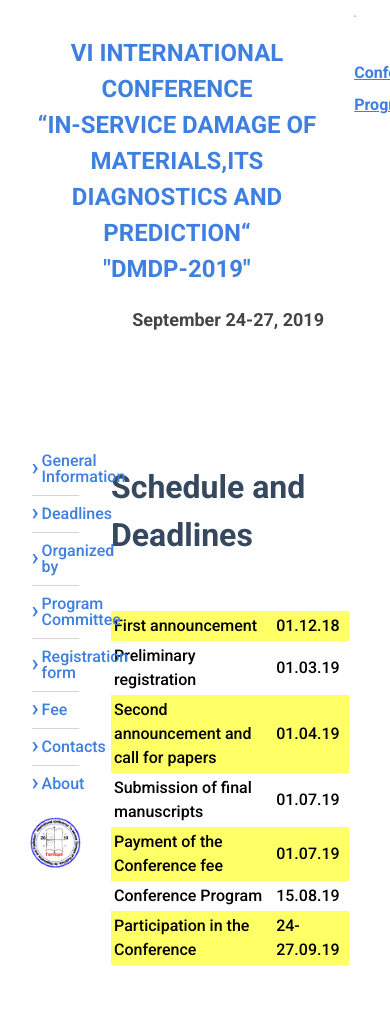
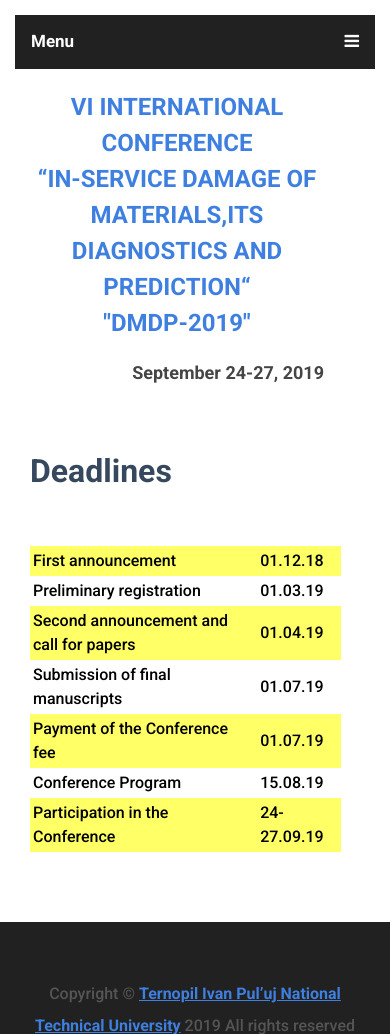
Before and after one commit to sivanchenko/dmdp.tntu.edu.ua, a Jekyll site: the page built from post/deadlines.md, in a window 390 px wide, cut to the strip 0-1034 px from the top of the page. Built offline with Jekyll 4.4.1, drawn with Linux system fonts in a browser that asks for light colours; nearby versions of some CDN libraries.

Commit message:
update structure, add new mobile menu without bootstrap, add logo.jpg

```diff
--- a/_layouts/default.html
+++ b/_layouts/default.html
@@ -11,6 +11,7 @@
     <link rel="stylesheet" href="{{ site.baseurl }}/assets/css/normalize.css">
     <link href="https://fonts.googleapis.com/css?family=Roboto:400,500,700&amp;subset=cyrillic" rel="stylesheet">
     <link rel="stylesheet" href="{{ site.baseurl }}/assets/css/main.css">
+    <link rel="stylesheet" href="https://cdnjs.cloudflare.com/ajax/libs/font-awesome/4.7.0/css/font-awesome.min.css">
 
     <script>
         (function(i,s,o,g,r,a,m){i['GoogleAnalyticsObject']=r;i[r]=i[r]||function(){
@@ -22,11 +23,77 @@
         ga('send', 'pageview');
 
     </script>
+
+    <script>
+        function myFunction() {
+          var x = document.getElementById("myLinks");
+          if (x.style.display === "block") {
+            x.style.display = "none";
+          } else {
+            x.style.display = "block";
+          }
+        }
+    </script>
+
 </head>
 <body class="main-page">
 
 <header class="page-header">
     <div class="container">
+
+        <div class="mobile-menu">
+                <div class="topnav">
+                    <a href="#home" class="active">Menu</a>
+                    <div id="myLinks">
+                            <ul class="main-nav__list">
+                                    <li class="main-nav__item">
+                                        <a href="/" class="main-nav__link">
+                                            General Information
+                                        </a>
+                                    </li>
+                                    <li class="main-nav__item">
+                                        <a href="/deadlines/" class="main-nav__link">
+                                            Deadlines
+                                        </a>
+                                    </li>
+                                    <li class="main-nav__item">
+                                        <a href="/organizedby/" class="main-nav__link">
+                                            Organized by
+                                        </a>
+                                    </li>
+                                    <li class="main-nav__item">
+                                        <a href="/programmcommittee/" class="main-nav__link">
+                                            Program Committee
+                                        </a>
+                                    </li>
+                                    <li class="main-nav__item">
+                                        <a href="/RegistrationForm/" class="main-nav__link">
+                                            Registration form
+                                        </a>
+                                    </li>
+                                    <li class="main-nav__item">
+                                        <a href="/fee/" class="main-nav__link">
+                                            Fee
+                                        </a>
+                                    </li>
+                                    <li class="main-nav__item">
+                                        <a href="/contacts/" class="main-nav__link">
+                                            Contacts
+                                        </a>
+                                    </li>
+                                    <li class="main-nav__item">
+                                        <a href="/assets/docs/Program-DMDP-2019.pdf" class="main-nav__link" target="_blank">
+                                            Conference Program
+                                        </a>
+                                    </li>
+                                </ul>
+                    </div>
+                    <a href="javascript:void(0);" class="icon" onclick="myFunction()">
+                        <i class="fa fa-bars"></i>
+                    </a>
+                </div>
+        </div>
+
         <div class="page-header__inner">
             <div class="page-header__left">
                 <h3 class="page-header__title">
@@ -38,7 +105,7 @@
                     September 24-27, 2019
                 </h4>
             </div>
-            <div class="page-header__right">
+            <!-- <div class="page-header__right">
                 <ul class="page-header__downloads">
                     <li>
                         <a href="/assets/docs/Program-DMDP-2019.pdf" class="page-header__link" target="_blank">
@@ -51,9 +118,8 @@
                         </a>
                     </li>
                 </ul>
-            </div>
+            </div> -->
         </div>
-    </div>
 </header>
 
 <div class="content">
@@ -99,15 +165,15 @@
                             </a>
                         </li>
                         <li class="main-nav__item">
-                            <a href="/about/" class="main-nav__link">
-                                About
+                            <a href="/assets/docs/Program-DMDP-2019.pdf" class="main-nav__link" target="_blank">
+                                Conference Program
                             </a>
                         </li>
                     </ul>
                 </nav>
                 <div class="aside-nav__img">
                     <a href="/" class="aside-nav__picture-link">
-                        <img src="{{ site.baseurl }}/assets/img/conference-logo.png" alt="aside img">
+                        <img src="{{ site.baseurl }}/assets/img/conference-logo.jpg" alt="aside img">
                     </a>
                 </div>
             </aside>
@@ -143,5 +209,7 @@
     </div>
 </footer>
 
+<script src="https://code.jquery.com/jquery-3.2.1.slim.min.js" integrity="sha384-KJ3o2DKtIkvYIK3UENzmM7KCkRr/rE9/Qpg6aAZGJwFDMVNA/GpGFF93hXpG5KkN" crossorigin="anonymous"></script>
+
 </body>
 </html>
--- a/assets/css/main.css
+++ b/assets/css/main.css
@@ -251,3 +251,71 @@
 .page-header__downloads img{
 	width: 38%;
 }
+
+
+/* mobile-menu */
+.mobile-menu {
+    display: none;
+}
+
+.mobile-container {
+    max-width: 480px;
+    margin: auto;
+    background-color: #555;
+    height: 500px;
+    color: white;
+    border-radius: 10px;
+  }
+
+  .topnav {
+    overflow: hidden;
+    background-color: #333;
+    position: relative;
+  }
+
+  .topnav #myLinks {
+    display: none;
+  }
+
+  .topnav a {
+    color: white;
+    padding: 14px 16px;
+    text-decoration: none;
+    font-size: 17px;
+    display: block;
+  }
+
+  .topnav a.icon {
+    background: #212121;
+    display: block;
+    position: absolute;
+    right: 0;
+    top: 0;
+  }
+
+  .topnav a:hover {
+    background-color: #ddd;
+    color: black;
+  }
+
+  .active {
+    background-color: #212121;
+    font-weight: bold;
+    color: white;
+  }
+
+
+
+@media only screen and (max-width: 600px) {
+    .mobile-menu {
+        display: block;
+    }
+
+    .aside-nav {
+        display: none;
+    }
+
+    .content {
+        padding-top: 0;
+    }
+}
--- a/post/deadlines.md
+++ b/post/deadlines.md
@@ -1,6 +1,6 @@
 ---
 layout: deadline
-title: Schedule and Deadlines
+title: Deadlines
 permalink: /deadlines/
 ---
 
```
Also changed, not shown: assets/img/conference-logo.jpg (added), assets/img/conference-logo.png (deleted).
